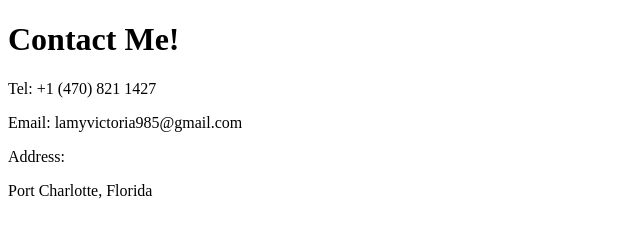
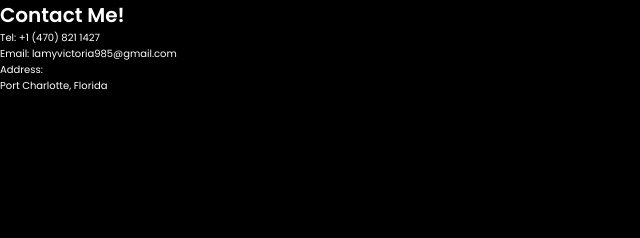
Before and after one commit to vlamy3/Portfolio-, a plain HTML site: page Contact.html in a window 1280 px wide. Shown: the whole page, without its empty margins (0-640 px from the left). Drawn offline with Linux system fonts and the light colour scheme.

Commit message:
Update Contact.html

```diff
--- a/Contact.html
+++ b/Contact.html
@@ -4,6 +4,8 @@
     <meta charset="UTF-8">
     <meta name="viewport" content="width=device-width, initial-scale=1.0">
     <title>Contact Me</title>
+       <link rel="stylesheet" href="https://cdnjs.cloudflare.com/ajax/libs/font-awesome/6.5.2/css/all.min.css">
+    <link rel="stylesheet" href="Master.css">
 </head>
 <body>
     <h1>
```
